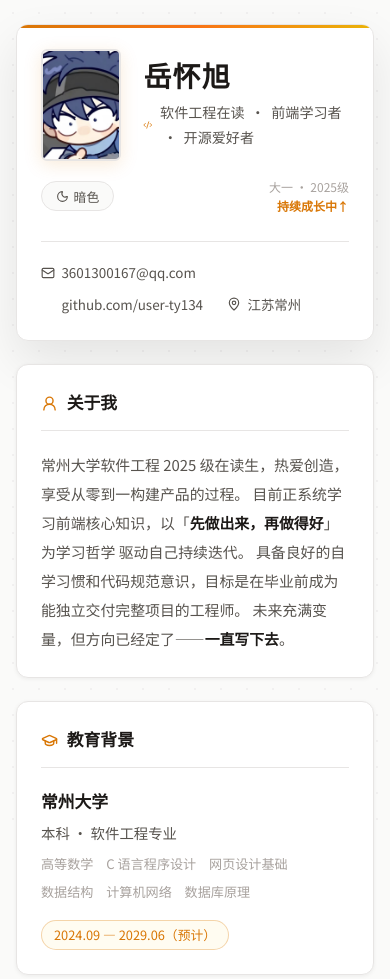
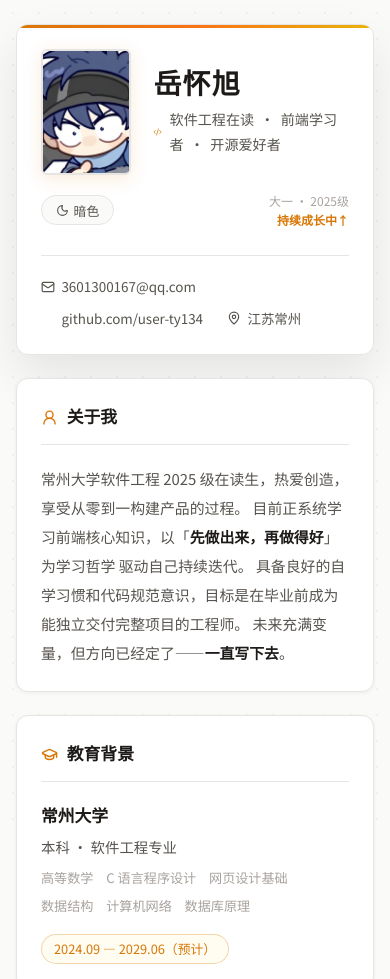
Before and after one commit to user-ty134/user-ty134.github.io, a plain HTML site: page index.html in a window 390 px wide. Shown: the top 979 px of the page. Drawn offline with nearby package versions, Linux system fonts and the light colour scheme.

Commit message:
Update avatar styles and comments in index.html

```diff
--- a/index.html
+++ b/index.html
@@ -133,16 +133,16 @@
             gap: 1.4rem;
         }
 
-        /* ===== 一寸证件照样式（取代原来的头像图标） ===== */
+        /* ===== 一寸证件照（已放大） ===== */
         .avatar {
-            width: 80px;              /* 一寸照片显示宽度，按比例 */
-            height: 112px;            /* 一寸照片高度，5:7 比例 */
-            border-radius: 6px;       /* 轻微圆角 */
-            object-fit: cover;        /* 保持原图比例裁剪填充 */
+            width: 110px;             /* 一寸照片放大宽度，5:7 比例 */
+            height: 154px;
+            border-radius: 6px;
+            object-fit: cover;
             flex-shrink: 0;
             border: 2px solid var(--border);
             box-shadow: 0 4px 18px var(--accent-glow);
-            background: #f5f5f5;      /* 图片未加载时的占位底色 */
+            background: #f5f5f5;
         }
 
         .name-block h1 {
@@ -275,19 +275,16 @@
         }
         .tag:hover { transform: translateY(-2px); }
 
-        /* Mastered */
         .tag-on {
             background: var(--accent-dim);
             border-color: color-mix(in srgb, var(--accent) 35%, transparent);
             color: var(--accent);
         }
-        /* Learning */
         .tag-mid {
             background: transparent;
             border-color: var(--border);
             color: var(--text-2);
         }
-        /* Planned */
         .tag-off {
             background: transparent;
             border-style: dashed;
@@ -471,6 +468,12 @@
             .skill-row    { flex-direction: column; gap: 0.3rem; }
             .edu-row      { flex-direction: column; }
             .rm-label     { font-size: 0.85rem; }
+
+            /* 移动端适当缩小证件照，保持比例 */
+            .avatar {
+                width: 90px;
+                height: 126px;
+            }
         }
     </style>
 </head>
@@ -482,7 +485,7 @@
     <header class="card header anim d1">
         <div class="header-top">
             <div class="header-left">
-                <!-- 📸 一寸证件照：请将照片命名为 id-photo.jpg 放在仓库根目录 -->
+                <!-- 📸 一寸证件照（已放大） -->
                 <img class="avatar" src="id-photo.jpg" alt="证件照">
                 <div class="name-block">
                     <h1>岳怀旭</h1>
```
